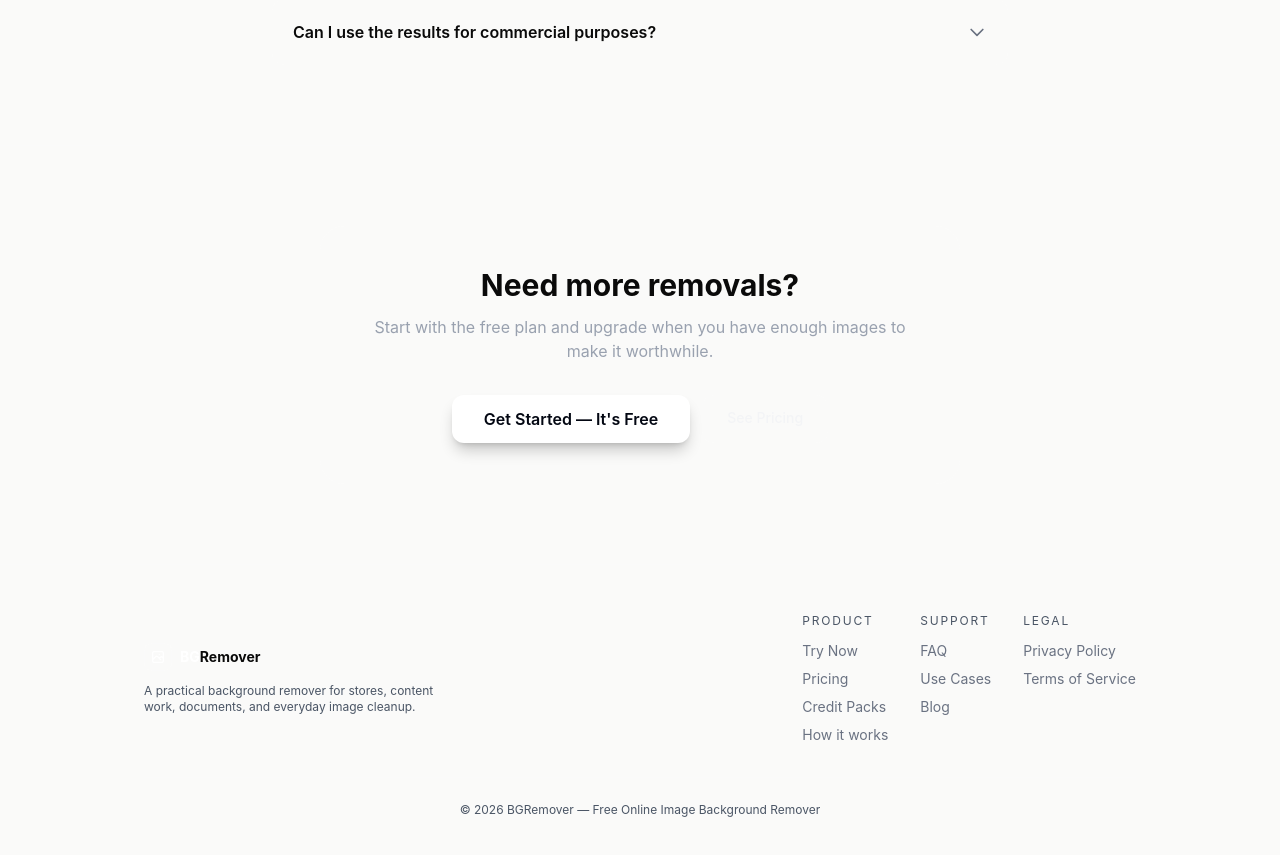
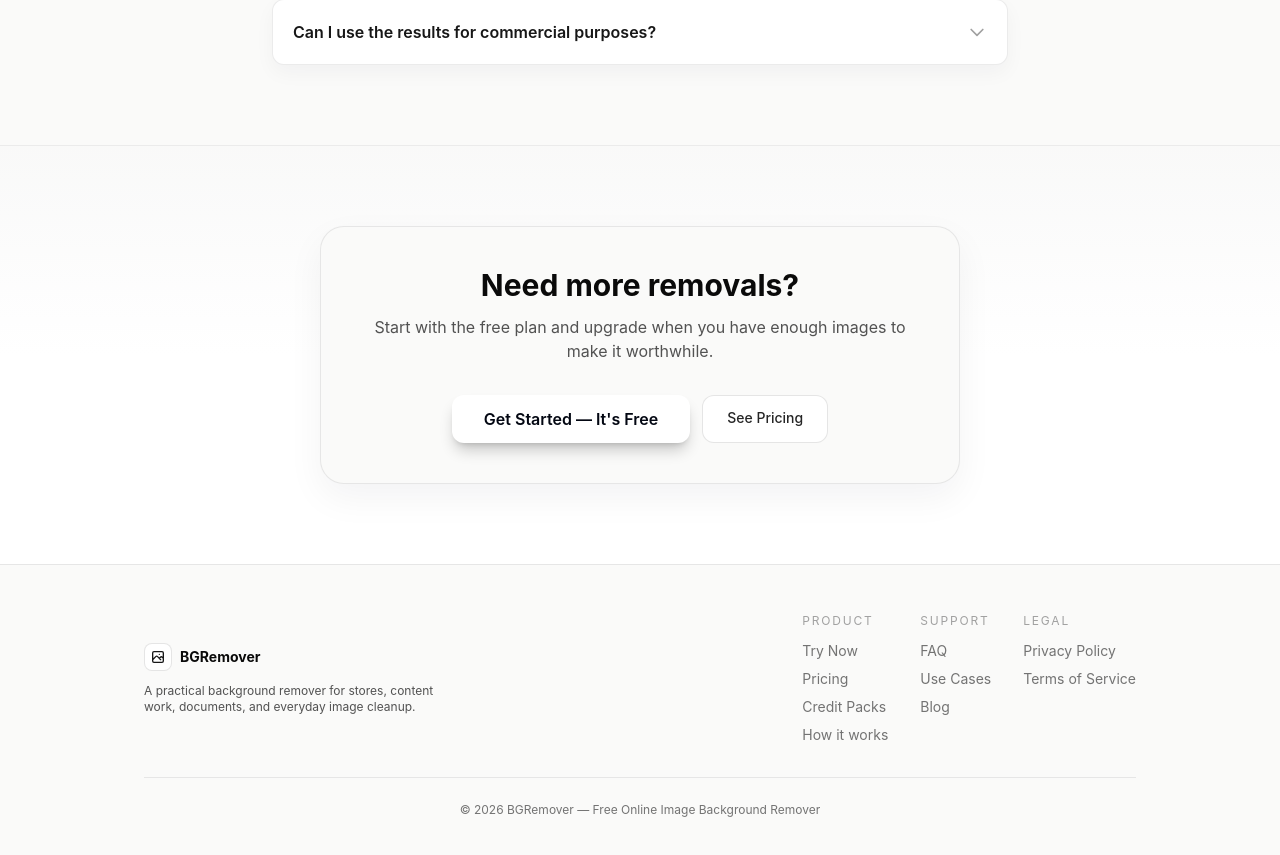
Before and after one commit to crawler-viewer/image-background-remover, a Next.js app: page / in a window 1280 px wide. Shown: the part 3510-4365 px from the top of the page. Built offline with nearby package versions, Linux system fonts and the light colour scheme; no server answers.

Commit message:
fix(ui): restore contrast on homepage light sections

```diff
--- a/src/app/page.tsx
+++ b/src/app/page.tsx
@@ -407,11 +407,11 @@ export default function Home() {
                 a: "Yes! The processed images are entirely yours. Use them for e-commerce, marketing, social media, print — any purpose, personal or commercial.",
               },
             ].map((faq) => (
-              <details key={faq.q} className="group overflow-hidden rounded-xl border border-white/8 bg-white/[0.03]">
-                <summary className="flex items-center justify-between p-5 cursor-pointer font-semibold hover:text-white transition-colors list-none">
+              <details key={faq.q} className="group overflow-hidden rounded-xl border border-black/8 bg-white shadow-[0_8px_20px_rgba(15,23,42,0.04)]">
+                <summary className="flex items-center justify-between p-5 cursor-pointer font-semibold text-neutral-900 hover:text-neutral-700 transition-colors list-none">
                   {faq.q}
                   <svg
-                    className="w-5 h-5 text-gray-500 group-open:rotate-180 transition-transform flex-shrink-0 ml-4"
+                    className="w-5 h-5 text-neutral-400 group-open:rotate-180 transition-transform flex-shrink-0 ml-4"
                     fill="none"
                     viewBox="0 0 24 24"
                     stroke="currentColor"
@@ -420,7 +420,7 @@ export default function Home() {
                     <path strokeLinecap="round" strokeLinejoin="round" d="M19 9l-7 7-7-7" />
                   </svg>
                 </summary>
-                <p className="px-5 pb-5 text-gray-400 text-sm leading-relaxed -mt-1">
+                <p className="px-5 pb-5 text-neutral-600 text-sm leading-relaxed -mt-1">
                   {faq.a}
                 </p>
               </details>
@@ -430,21 +430,21 @@ export default function Home() {
       </section>
 
       {/* CTA */}
-      <section className="relative overflow-hidden border-t border-white/8 py-20">
-        <div className="pointer-events-none absolute inset-0 bg-gradient-to-b from-white/[0.05] via-transparent to-transparent" />
+      <section className="relative overflow-hidden border-t border-black/8 bg-white py-20">
+        <div className="pointer-events-none absolute inset-0 bg-gradient-to-b from-stone-100/60 via-transparent to-transparent" />
         <div className="relative max-w-2xl mx-auto px-4 text-center">
-          <div className="rounded-3xl border border-white/10 bg-white/[0.04] p-10">
+          <div className="rounded-3xl border border-black/8 bg-stone-50 p-10 shadow-[0_14px_36px_rgba(15,23,42,0.05)]">
             <h2 className="text-3xl font-bold mb-3">
               Need more removals?
             </h2>
-            <p className="text-gray-400 mb-8">
+            <p className="text-neutral-600 mb-8">
               Start with the free plan and upgrade when you have enough images to make it worthwhile.
             </p>
             <div className="flex flex-wrap justify-center gap-3">
               <ScrollToTopButton />
               <a
                 href="/pricing/"
-                className="rounded-xl border border-white/10 bg-white/[0.04] px-6 py-3 text-sm font-medium text-gray-100 transition-colors hover:bg-white/[0.08]"
+                className="rounded-xl border border-black/10 bg-white px-6 py-3 text-sm font-medium text-neutral-800 transition-colors hover:bg-stone-100"
               >
                 See Pricing
               </a>
@@ -454,46 +454,46 @@ export default function Home() {
       </section>
 
       {/* Footer */}
-      <footer className="border-t border-white/8 py-12">
+      <footer className="border-t border-black/8 bg-stone-50 py-12">
         <div className="max-w-5xl mx-auto px-4">
           <div className="flex flex-col md:flex-row items-start md:items-center justify-between gap-8">
             <div>
               <a href="/" className="flex items-center gap-2 mb-3">
-                <div className="flex h-7 w-7 items-center justify-center rounded-lg border border-white/10 bg-white/[0.05]">
-                  <svg className="w-4 h-4 text-white" fill="none" viewBox="0 0 24 24" stroke="currentColor" strokeWidth={2}>
+                <div className="flex h-7 w-7 items-center justify-center rounded-lg border border-black/10 bg-white">
+                  <svg className="w-4 h-4 text-neutral-900" fill="none" viewBox="0 0 24 24" stroke="currentColor" strokeWidth={2}>
                     <path strokeLinecap="round" strokeLinejoin="round" d="M4 16l4.586-4.586a2 2 0 012.828 0L16 16m-2-2l1.586-1.586a2 2 0 012.828 0L20 14m-6-6h.01M6 20h12a2 2 0 002-2V6a2 2 0 00-2-2H6a2 2 0 00-2 2v12a2 2 0 002 2z" />
                   </svg>
                 </div>
                 <span className="text-sm font-bold">
-                <span className="text-white">BG</span>Remover
+                <span className="text-neutral-950">BG</span>Remover
                 </span>
               </a>
-              <p className="text-xs text-gray-600 max-w-xs">
+              <p className="text-xs text-neutral-600 max-w-xs">
                 A practical background remover for stores, content work, documents, and everyday image cleanup.
               </p>
             </div>
-            <div className="flex gap-8 text-sm text-gray-500">
+            <div className="flex gap-8 text-sm text-neutral-500">
               <div className="flex flex-col gap-2">
-                <span className="text-xs uppercase tracking-[0.15em] text-gray-600 mb-1">Product</span>
-                <a href="/#tool" className="hover:text-gray-300 transition-colors">Try Now</a>
-                <a href="/pricing/" className="hover:text-gray-300 transition-colors">Pricing</a>
-                <a href="/credits/" className="hover:text-gray-300 transition-colors">Credit Packs</a>
-                <a href="#how-it-works" className="hover:text-gray-300 transition-colors">How it works</a>
+                <span className="text-xs uppercase tracking-[0.15em] text-neutral-400 mb-1">Product</span>
+                <a href="/#tool" className="hover:text-neutral-900 transition-colors">Try Now</a>
+                <a href="/pricing/" className="hover:text-neutral-900 transition-colors">Pricing</a>
+                <a href="/credits/" className="hover:text-neutral-900 transition-colors">Credit Packs</a>
+                <a href="#how-it-works" className="hover:text-neutral-900 transition-colors">How it works</a>
               </div>
               <div className="flex flex-col gap-2">
-                <span className="text-xs uppercase tracking-[0.15em] text-gray-600 mb-1">Support</span>
-                <a href="#faq" className="hover:text-gray-300 transition-colors">FAQ</a>
-                <a href="#use-cases" className="hover:text-gray-300 transition-colors">Use Cases</a>
-                <a href="/blog/" className="hover:text-gray-300 transition-colors">Blog</a>
+                <span className="text-xs uppercase tracking-[0.15em] text-neutral-400 mb-1">Support</span>
+                <a href="#faq" className="hover:text-neutral-900 transition-colors">FAQ</a>
+                <a href="#use-cases" className="hover:text-neutral-900 transition-colors">Use Cases</a>
+                <a href="/blog/" className="hover:text-neutral-900 transition-colors">Blog</a>
               </div>
               <div className="flex flex-col gap-2">
-                <span className="text-xs uppercase tracking-[0.15em] text-gray-600 mb-1">Legal</span>
-                <a href="/privacy/" className="hover:text-gray-300 transition-colors">Privacy Policy</a>
-                <a href="/terms/" className="hover:text-gray-300 transition-colors">Terms of Service</a>
+                <span className="text-xs uppercase tracking-[0.15em] text-neutral-400 mb-1">Legal</span>
+                <a href="/privacy/" className="hover:text-neutral-900 transition-colors">Privacy Policy</a>
+                <a href="/terms/" className="hover:text-neutral-900 transition-colors">Terms of Service</a>
               </div>
             </div>
           </div>
-          <div className="mt-8 border-t border-white/8 pt-6 text-center text-xs text-gray-600">
+          <div className="mt-8 border-t border-black/8 pt-6 text-center text-xs text-neutral-500">
             © {new Date().getFullYear()} BGRemover — Free Online Image Background Remover
           </div>
         </div>
```
